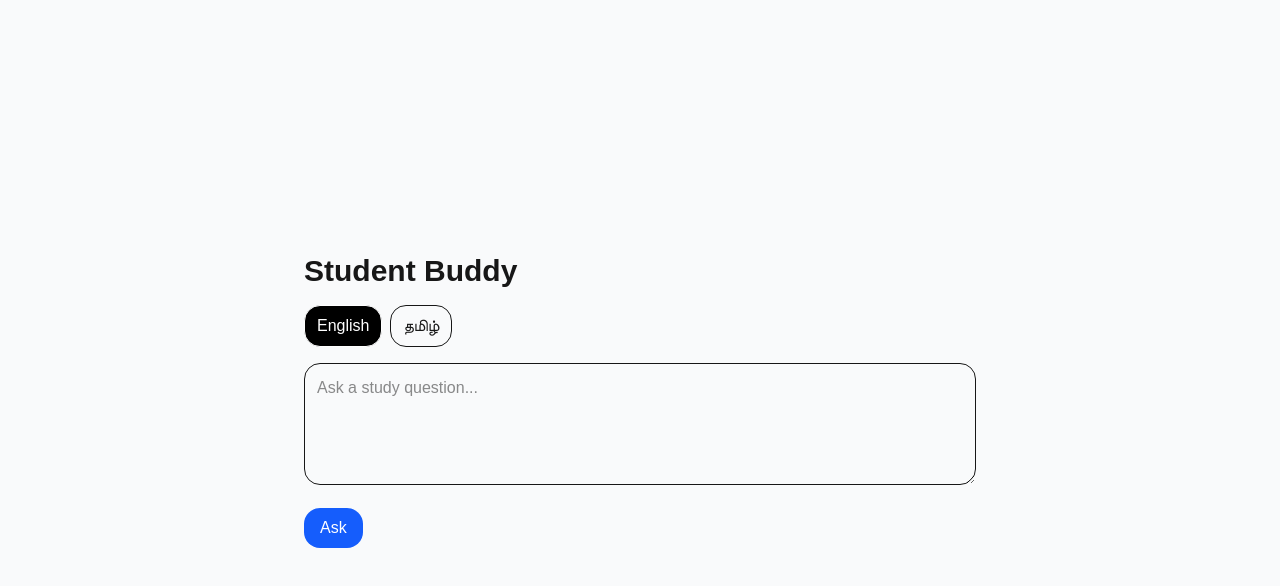
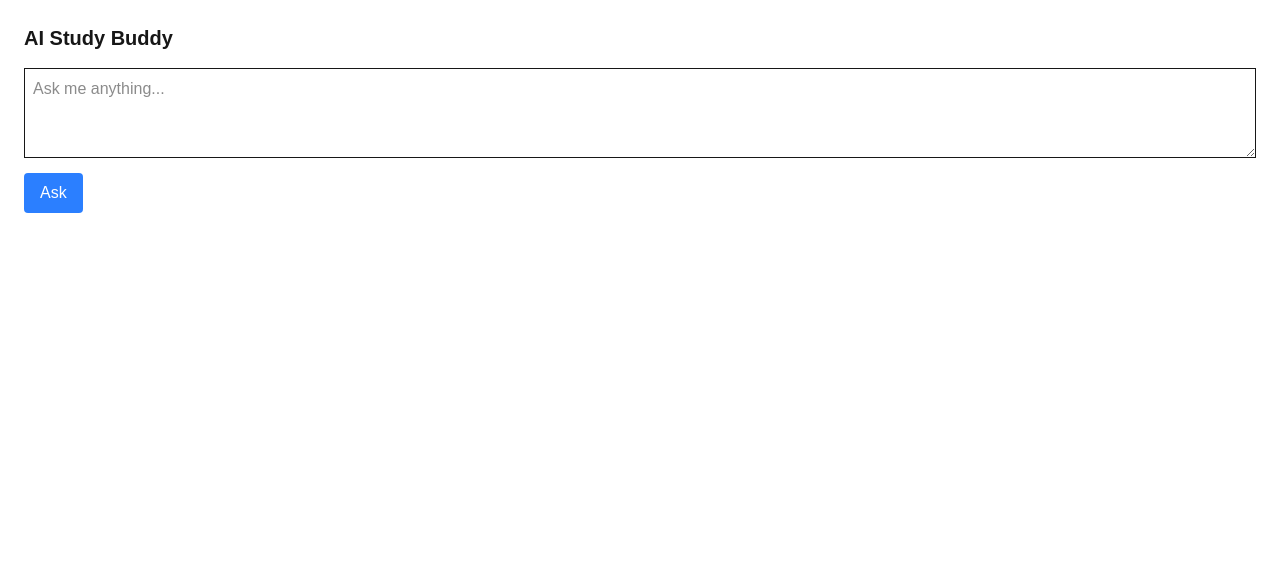
Before and after one commit to suryakumar07/student-buddy, a Next.js app: page / in a window 1280 px wide. Shown: the top 586 px of the page. Built offline with nearby package versions, Linux system fonts and the light colour scheme.

Commit message:
new files

```diff
--- a/src/app/page.tsx
+++ b/src/app/page.tsx
@@ -1,54 +1,49 @@
-'use client';
-import { useState } from 'react';
+"use client";
+import { useState } from "react";
 
 export default function Home() {
-  const [lang, setLang] = useState<'en'|'ta'>('en');
-  const [input, setInput] = useState('');
-  const [loading, setLoading] = useState(false);
-  const [answer, setAnswer] = useState('');
+  const [query, setQuery] = useState("");
+  const [response, setResponse] = useState("");  // ✅ add this
+  const [loading, setLoading] = useState(false); // ✅ add this
 
-  async function ask() {
-    if (!input.trim()) return;
+  const handleAsk = async () => {
     setLoading(true);
-    setAnswer('');
-    const res = await fetch('/api/ask', {
-      method: 'POST',
-      headers: { 'Content-Type':'application/json' },
-      body: JSON.stringify({ prompt: input, lang }),
+
+    const res = await fetch("/api/generate", {
+      method: "POST",
+      headers: { "Content-Type": "application/json" },
+      body: JSON.stringify({ query }),
     });
+
     const data = await res.json();
-    setResponse(data.text);
+    setResponse(data.text); // ✅ now works
     setLoading(false);
-  }
+  };
 
   return (
-    <main className="min-h-screen flex items-center justify-center p-6 bg-gray-50">
-      <div className="w-full max-w-2xl space-y-4">
-        <h1 className="text-3xl font-bold">Student Buddy</h1>
-        <div className="flex gap-2">
-          <button
-            onClick={() => setLang('en')}
-            className={`px-3 py-2 rounded-2xl border ${lang==='en' ? 'bg-black text-white' : ''}`}
-          >English</button>
-          <button
-            onClick={() => setLang('ta')}
-            className={`px-3 py-2 rounded-2xl border ${lang==='ta' ? 'bg-black text-white' : ''}`}
-          >தமிழ்</button>
+    <main className="p-6">
+      <h1 className="text-xl font-bold">AI Study Buddy</h1>
+      <textarea
+        className="border p-2 w-full mt-4"
+        rows={3}
+        value={query}
+        onChange={(e) => setQuery(e.target.value)}
+        placeholder="Ask me anything..."
+      />
+      <button
+        className="bg-blue-500 text-white px-4 py-2 rounded mt-2"
+        onClick={handleAsk}
+        disabled={loading}
+      >
+        {loading ? "Thinking..." : "Ask"}
+      </button>
+
+      {response && (
+        <div className="mt-4 p-3 border rounded bg-gray-100">
+          <strong>Answer:</strong>
+          <p>{response}</p>
         </div>
-        <textarea
-          className="w-full p-3 border rounded-2xl"
-          rows={4}
-          placeholder={lang==='en' ? "Ask a study question..." : "ஒரு கேள்வியை கேளுங்கள்..."}
-          value={input}
-          onChange={(e)=>setInput(e.target.value)}
-        />
-        <button onClick={ask} disabled={loading} className="px-4 py-2 rounded-2xl bg-blue-600 text-white">
-          {loading ? 'Thinking…' : (lang==='en' ? 'Ask' : 'கேள்')}
-        </button>
-        {!!answer && (
-          <div className="p-4 bg-white border rounded-2xl whitespace-pre-wrap">{answer}</div>
-        )}
-      </div>
+      )}
     </main>
   );
 }
```
